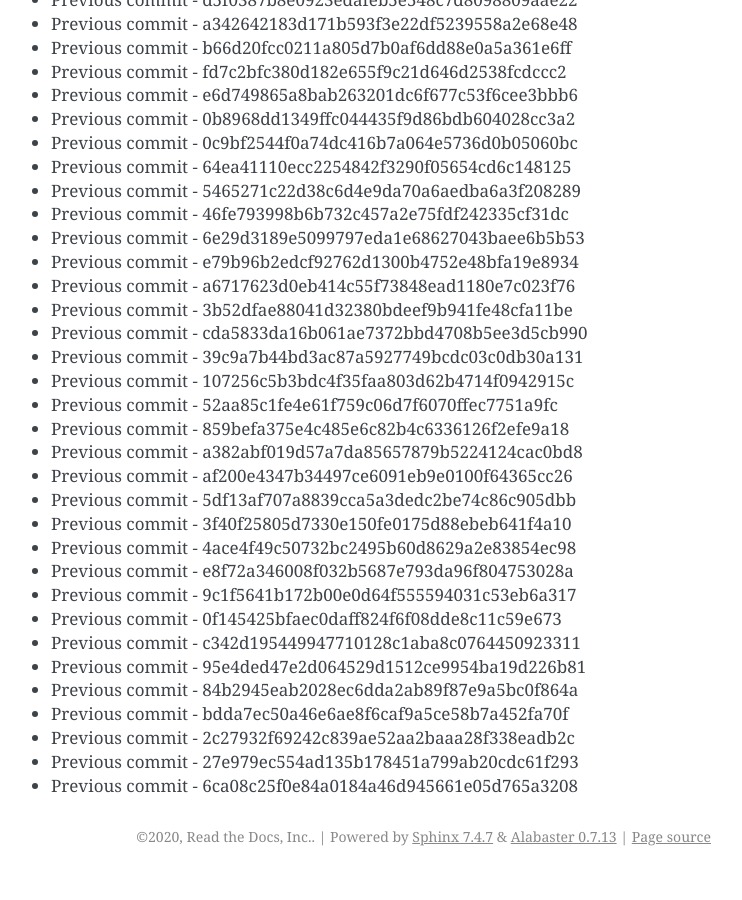
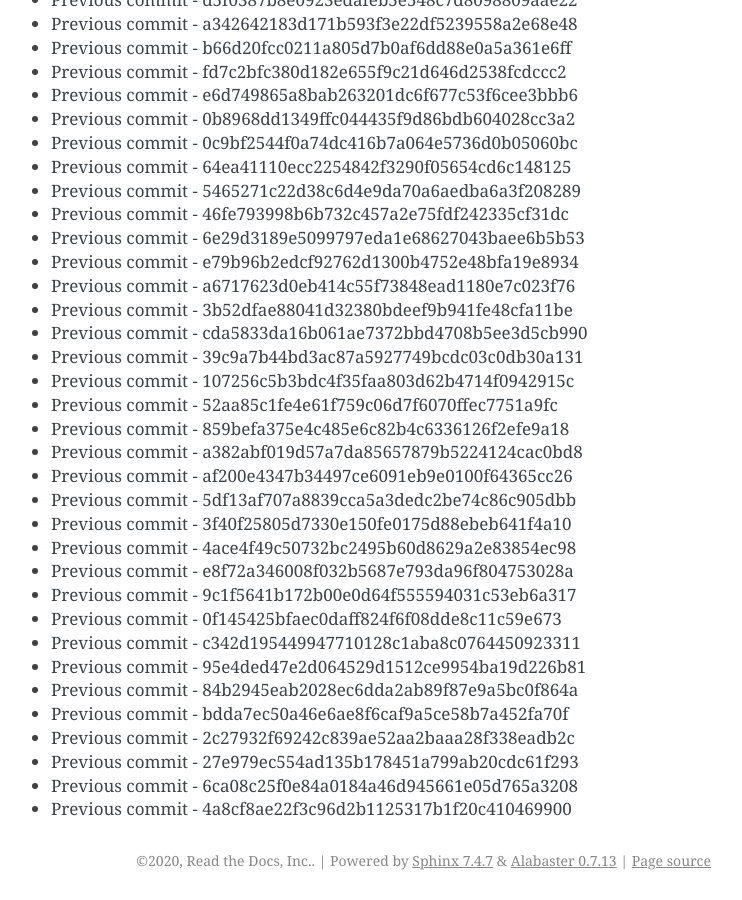
Before and after one commit to readthedocs/rtd-git-stresstest, a Sphinx documentation site: the page built from docs/updates.rst, in a window 1280 px wide and 900 px high, scrolled down 61956 px. Shown: the whole window, without its empty margins (399-1141 px from the left). Built offline with Sphinx 7.4.7, drawn with Linux system fonts in a browser that asks for light colours; before the commit the page ends 62832 px from its top, so only the background shows below that.

Commit message:
Generating commit from previous: 4a8cf8ae22f3c96d2b1125317b1f20c410469900

```diff
--- a/docs/updates.rst
+++ b/docs/updates.rst
@@ -2635,3 +2635,4 @@ It can be tested for any performance characteristics.
 * Previous commit - 2c27932f69242c839ae52aa2baaa28f338eadb2c
 * Previous commit - 27e979ec554ad135b178451a799ab20cdc61f293
 * Previous commit - 6ca08c25f0e84a0184a46d945661e05d765a3208
+* Previous commit - 4a8cf8ae22f3c96d2b1125317b1f20c410469900
```
